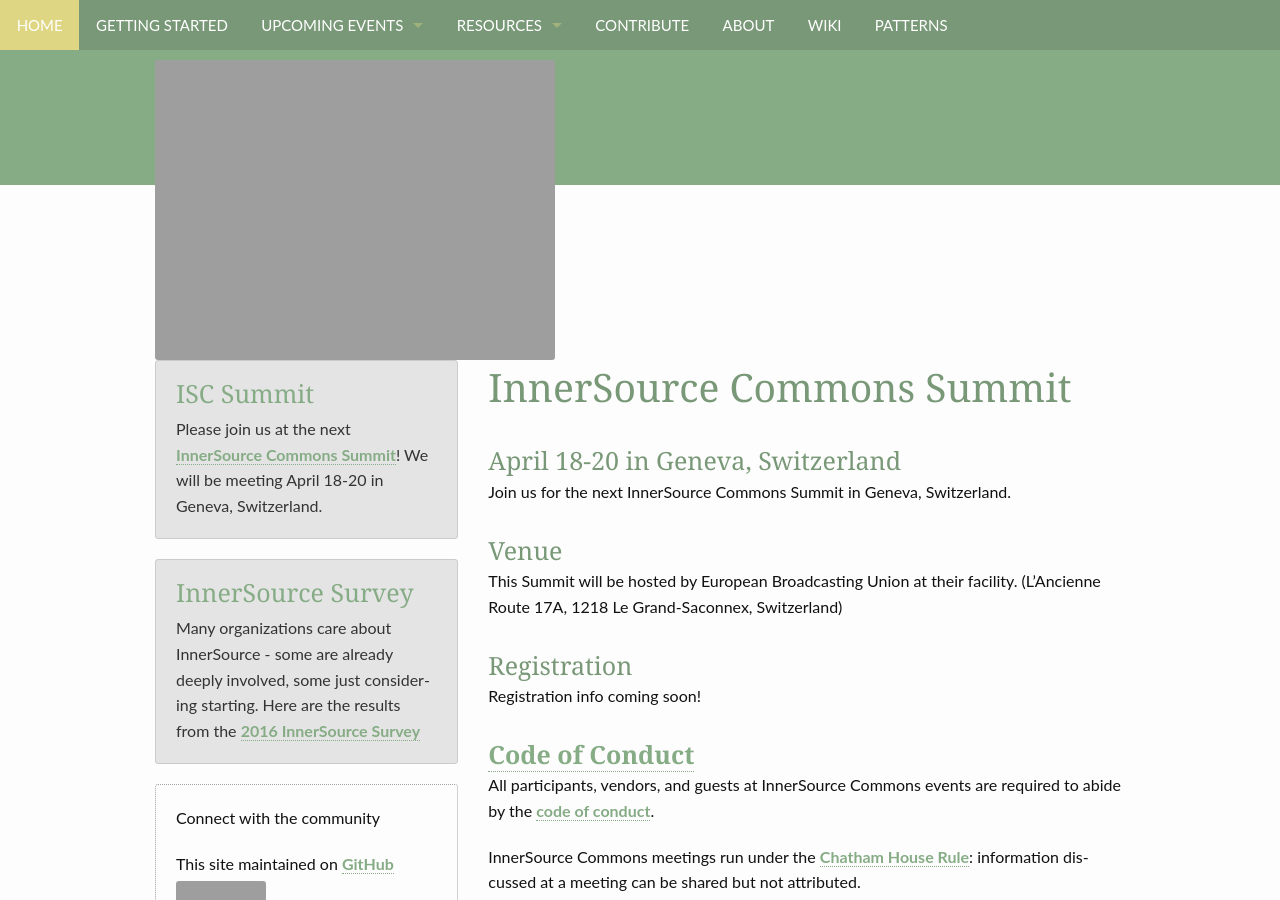
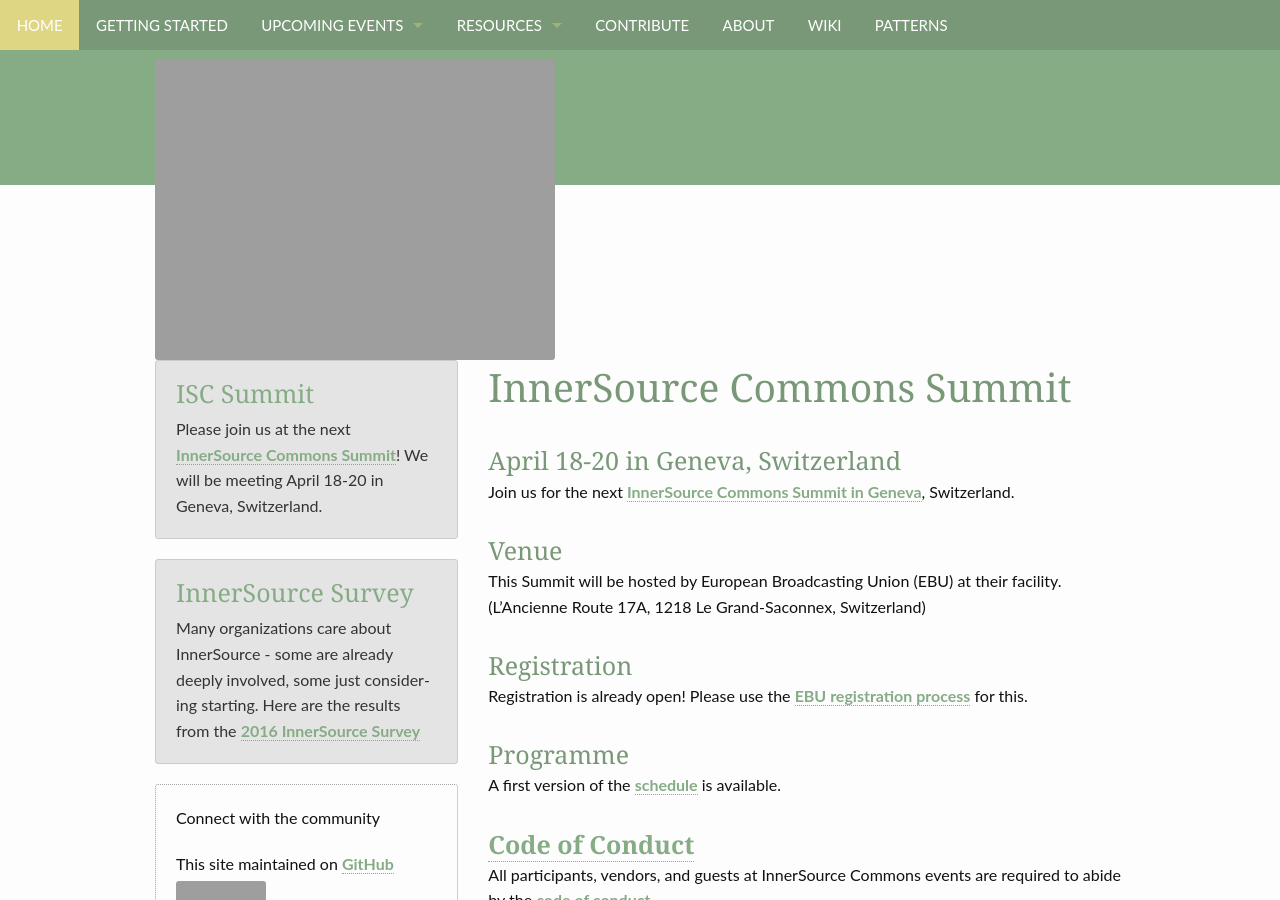
Before and after one commit to paypal/InnerSourceCommons, a Jekyll site: the page built from events/isc-spring-2017.md, in a window 1280 px wide and 900 px high. Built offline with Jekyll 4.4.1, drawn with Linux system fonts in a browser that asks for light colours; grey boxes are pictures that could not be loaded.

Commit message:
Add Registration and Programme Info

```diff
--- a/events/isc-spring-2017.md
+++ b/events/isc-spring-2017.md
@@ -5,15 +5,20 @@
 
 ### April 18-20 in Geneva, Switzerland
 
-Join us for the next InnerSource Commons Summit in Geneva, Switzerland.
+Join us for the next [InnerSource Commons Summit in Geneva](https://tech.ebu.ch/innersource2017), Switzerland.
 
 ### Venue
 
-This Summit will be hosted by European Broadcasting Union at their facility. (L'Ancienne Route 17A, 1218 Le Grand-Saconnex, Switzerland)
+This Summit will be hosted by European Broadcasting Union (EBU) at their facility. (L'Ancienne Route 17A, 1218 Le Grand-Saconnex, Switzerland)
 
 ### Registration
 
-Registration info coming soon!
+Registration is already open! Please use the [EBU registration process](https://www.regonline.co.uk/Innersource2017) for this.
+
+### Programme
+
+A first version of the [schedule](https://tech.ebu.ch/files/live/sites/tech/files/shared/events/innersource17/isc_programme_v1_0.docx.pdf) is available.
+
 
 ### [Code of Conduct](/InnerSourceCommons/events/conduct/)
 
```
